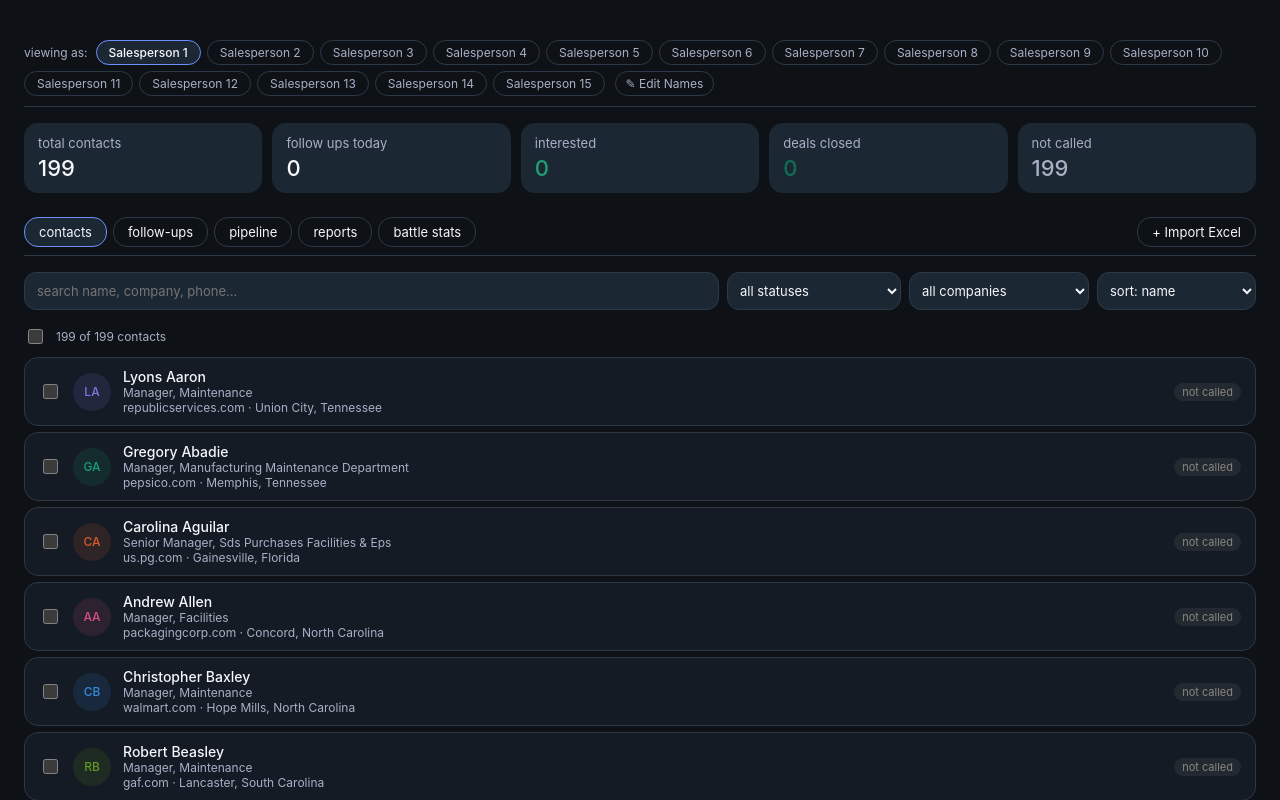
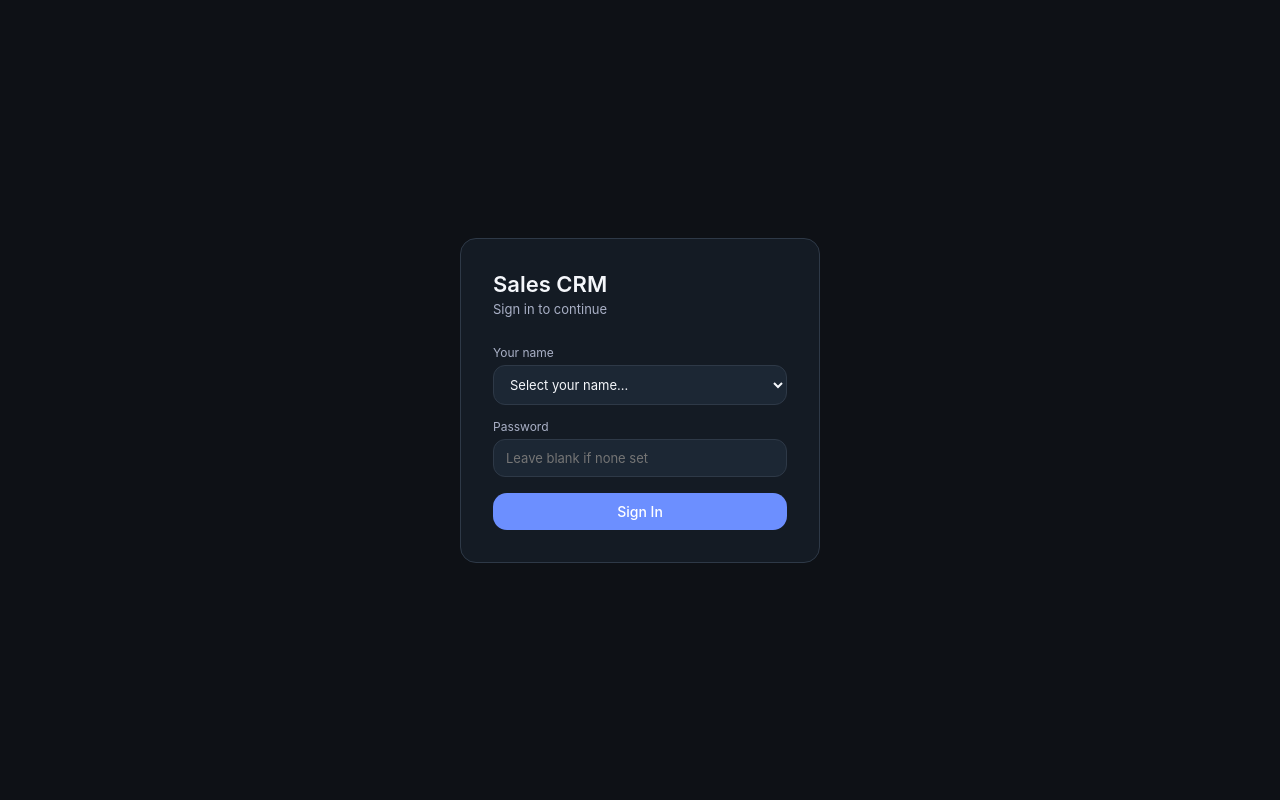
Before and after one commit to Rephil5/SalesCRMApp, a React (Vite) app: page / in a window 1280 px wide. Shown: the top 800 px of the page. Built offline with nearby package versions, Linux system fonts and the light colour scheme.

Commit message:
describe your changes

```diff
--- a/src/CRM.jsx
+++ b/src/CRM.jsx
@@ -21,6 +21,8 @@ const STORAGE_KEY = "crm_data_v1";
 const CONTACTS_KEY = "crm_contacts_v1";
 const SALESPEOPLE_KEY = "crm_salespeople_v1";
 const ACTIVE_SP_KEY = "crm_active_sp_v1";
+const CREDENTIALS_KEY = "crm_credentials_v1";
+const SESSION_KEY = "crm_session_v1";
 
 // Legacy keys kept only for one-time migration of sp1's data
 const LEGACY_ADDED_KEY = "crm_added_contacts_v1";
@@ -77,6 +79,10 @@ function saveData(data, key) {
   }
 }
 
+function loadCredentials() {
+  try { return JSON.parse(localStorage.getItem(CREDENTIALS_KEY) || '{}'); } catch { return {}; }
+}
+
 function initials(first, last) {
   const a = (first || "")[0] || (last || "")[0] || "?";
   const b = (last || "")[0] || "";
@@ -122,9 +128,21 @@ export default function CRM() {
     localStorage.setItem(SALESPEOPLE_KEY, JSON.stringify(defaults));
     return defaults;
   });
-  const [activeSP, setActiveSP] = useState(() => localStorage.getItem(ACTIVE_SP_KEY) || 'sp1');
+  const [loggedInSP, setLoggedInSP] = useState(() => {
+    try { return localStorage.getItem(SESSION_KEY) || null; } catch { return null; }
+  });
+  const [loginSPId, setLoginSPId] = useState('');
+  const [loginPassword, setLoginPassword] = useState('');
+  const [loginError, setLoginError] = useState('');
+  const [activeSP, setActiveSP] = useState(() => {
+    try {
+      const session = localStorage.getItem(SESSION_KEY);
+      return session || localStorage.getItem(ACTIVE_SP_KEY) || 'sp1';
+    } catch { return 'sp1'; }
+  });
   const [showManageTeam, setShowManageTeam] = useState(false);
   const [editingNames, setEditingNames] = useState([]);
+  const [editingPasswords, setEditingPasswords] = useState([]);
 
   const [crmData, setCrmData] = useState(() => initData(`${STORAGE_KEY}_${localStorage.getItem(ACTIVE_SP_KEY) || 'sp1'}`));
   const [search, setSearch] = useState("");
@@ -313,6 +331,26 @@ export default function CRM() {
     setSelectedIds(new Set());
   }
 
+  function handleLogin() {
+    if (!loginSPId) { setLoginError('Please select your name.'); return; }
+    const creds = loadCredentials();
+    const stored = creds[loginSPId]?.password || '';
+    if (stored && loginPassword !== stored) { setLoginError('Incorrect password.'); return; }
+    try { localStorage.setItem(SESSION_KEY, loginSPId); } catch {}
+    setLoggedInSP(loginSPId);
+    setActiveSP(loginSPId);
+    setLoginPassword('');
+    setLoginError('');
+  }
+
+  function handleLogout() {
+    try { localStorage.removeItem(SESSION_KEY); } catch {}
+    setLoggedInSP(null);
+    setLoginSPId('');
+    setLoginPassword('');
+    setLoginError('');
+  }
+
   function handleExcelImport(e) {
     const file = e.target.files[0];
     if (!file) return;
@@ -452,6 +490,27 @@ export default function CRM() {
       <h2 style={{ position: 'absolute', left: '-9999px', top: 'auto', width: '1px', height: '1px', overflow: 'hidden' }}>Sales CRM — {allContacts.length} contacts</h2>
 
       <div style={{ display: 'flex', alignItems: 'center', gap: '6px', flexWrap: 'wrap', marginBottom: '1rem', paddingBottom: '10px', borderBottom: '0.5px solid var(--color-border-tertiary)' }}>
+        {loggedInSP ? (
+          <>
+            <span style={{ fontSize: '12px', color: 'var(--color-text-secondary)', flexShrink: 0 }}>signed in as:</span>
+            <span style={{ padding: '4px 12px', borderRadius: '20px', border: '0.5px solid var(--color-border-primary)', background: 'var(--color-background-secondary)', fontSize: '12px', fontWeight: 500, color: 'var(--color-text-primary)' }}>
+              {salespeople.find(s => s.id === loggedInSP)?.name || loggedInSP}
+            </span>
+            <button
+              onClick={() => { const c = loadCredentials(); setEditingNames(salespeople.map(s => s.name)); setEditingPasswords(salespeople.map(s => c[s.id]?.password || '')); setShowManageTeam(true); }}
+              style={{ padding: '4px 10px', borderRadius: '20px', border: '0.5px solid var(--color-border-tertiary)', background: 'transparent', fontSize: '12px', cursor: 'pointer', color: 'var(--color-text-secondary)', marginLeft: '4px' }}
+            >
+              ✎ Edit Names
+            </button>
+            <button
+              onClick={handleLogout}
+              style={{ padding: '4px 12px', borderRadius: '20px', border: '0.5px solid var(--color-border-tertiary)', background: 'transparent', fontSize: '12px', cursor: 'pointer', color: 'var(--color-text-secondary)', marginLeft: 'auto' }}
+            >
+              Log out
+            </button>
+          </>
+        ) : (
+          <>
             <span style={{ fontSize: '12px', color: 'var(--color-text-secondary)', marginRight: '2px', flexShrink: 0 }}>viewing as:</span>
             {salespeople.map(sp => (
               <button
@@ -473,11 +532,13 @@ export default function CRM() {
               </button>
             ))}
             <button
-          onClick={() => { setEditingNames(salespeople.map(s => s.name)); setShowManageTeam(true); }}
+              onClick={() => { const c = loadCredentials(); setEditingNames(salespeople.map(s => s.name)); setEditingPasswords(salespeople.map(s => c[s.id]?.password || '')); setShowManageTeam(true); }}
               style={{ padding: '4px 10px', borderRadius: '20px', border: '0.5px solid var(--color-border-tertiary)', background: 'transparent', fontSize: '12px', cursor: 'pointer', color: 'var(--color-text-secondary)', marginLeft: '4px' }}
             >
               ✎ Edit Names
             </button>
+          </>
+        )}
       </div>
 
       <div style={outerGridStyle}>
@@ -999,12 +1060,17 @@ export default function CRM() {
 
       {showManageTeam && (
         <div style={{ position: 'fixed', inset: 0, background: 'rgba(0,0,0,0.4)', display: 'flex', alignItems: 'center', justifyContent: 'center', zIndex: 2000, padding: '20px' }}>
-          <div style={{ background: 'var(--color-background-primary)', borderRadius: 'var(--border-radius-lg)', border: '0.5px solid var(--color-border-tertiary)', width: '100%', maxWidth: '420px', maxHeight: '80vh', display: 'flex', flexDirection: 'column' }}>
+          <div style={{ background: 'var(--color-background-primary)', borderRadius: 'var(--border-radius-lg)', border: '0.5px solid var(--color-border-tertiary)', width: '100%', maxWidth: '520px', maxHeight: '80vh', display: 'flex', flexDirection: 'column' }}>
             <div style={{ display: 'flex', alignItems: 'center', justifyContent: 'space-between', padding: '1rem 1.25rem', borderBottom: '0.5px solid var(--color-border-tertiary)' }}>
-              <span style={{ fontSize: '15px', fontWeight: 500 }}>Edit Salesperson Names</span>
+              <span style={{ fontSize: '15px', fontWeight: 500 }}>Edit Names & Passwords</span>
               <button onClick={() => setShowManageTeam(false)} style={{ background: 'none', border: 'none', cursor: 'pointer', fontSize: '20px', color: 'var(--color-text-secondary)' }}>×</button>
             </div>
-            <div style={{ overflowY: 'auto', padding: '1rem 1.25rem', flex: 1, minHeight: 0 }}>
+            <div style={{ display: 'flex', gap: '10px', padding: '6px 1.25rem', borderBottom: '0.5px solid var(--color-border-tertiary)', fontSize: '11px', color: 'var(--color-text-secondary)' }}>
+              <span style={{ width: '20px', flexShrink: 0 }} />
+              <span style={{ flex: 1 }}>Name</span>
+              <span style={{ width: '150px', flexShrink: 0 }}>Password</span>
+            </div>
+            <div style={{ overflowY: 'auto', padding: '0.75rem 1.25rem', flex: 1, minHeight: 0 }}>
               {editingNames.map((name, i) => (
                 <div key={i} style={{ display: 'flex', alignItems: 'center', gap: '10px', marginBottom: '8px' }}>
                   <span style={{ fontSize: '12px', color: 'var(--color-text-secondary)', width: '20px', textAlign: 'right', flexShrink: 0 }}>{i + 1}</span>
@@ -1017,6 +1083,16 @@ export default function CRM() {
                     style={{ flex: 1, fontSize: '13px', padding: '6px 10px' }}
                     placeholder={`Salesperson ${i + 1}`}
                   />
+                  <input
+                    type="password"
+                    value={editingPasswords[i] || ''}
+                    onChange={e => {
+                      const val = e.target.value;
+                      setEditingPasswords(prev => { const u = [...prev]; u[i] = val; return u; });
+                    }}
+                    style={{ width: '150px', flexShrink: 0, fontSize: '13px', padding: '6px 10px' }}
+                    placeholder="set password…"
+                  />
                 </div>
               ))}
             </div>
@@ -1027,13 +1103,61 @@ export default function CRM() {
                   const updated = salespeople.map((sp, i) => ({ ...sp, name: editingNames[i] || sp.name }));
                   setSalespeople(updated);
                   saveData(updated, SALESPEOPLE_KEY);
+                  const creds = loadCredentials();
+                  updated.forEach((sp, i) => { creds[sp.id] = { ...creds[sp.id], password: editingPasswords[i] || '' }; });
+                  try { localStorage.setItem(CREDENTIALS_KEY, JSON.stringify(creds)); } catch {}
                   setShowManageTeam(false);
                 }}
                 style={{ flex: 1, padding: '8px', fontSize: '13px', cursor: 'pointer', borderRadius: 'var(--border-radius-md)', background: 'var(--color-border-primary)', color: '#fff', border: 'none' }}
               >
-                Save Names
+                Save
               </button>
             </div>
+          </div>
+        </div>
+      )}
+
+      {!loggedInSP && (
+        <div style={{ position: 'fixed', inset: 0, background: 'var(--color-background)', display: 'flex', alignItems: 'center', justifyContent: 'center', zIndex: 9999, padding: '20px' }}>
+          <div style={{ background: 'var(--color-background-primary)', borderRadius: 'var(--border-radius-lg)', border: '0.5px solid var(--color-border-tertiary)', width: '100%', maxWidth: '360px', padding: '2rem' }}>
+            <div style={{ fontSize: '22px', fontWeight: 600, marginBottom: '4px' }}>Sales CRM</div>
+            <div style={{ fontSize: '13px', color: 'var(--color-text-secondary)', marginBottom: '1.75rem' }}>Sign in to continue</div>
+
+            <div style={{ marginBottom: '14px' }}>
+              <label style={{ fontSize: '12px', color: 'var(--color-text-secondary)', display: 'block', marginBottom: '5px' }}>Your name</label>
+              <select
+                value={loginSPId}
+                onChange={e => { setLoginSPId(e.target.value); setLoginError(''); }}
+                onKeyDown={e => e.key === 'Enter' && handleLogin()}
+                style={{ width: '100%', fontSize: '13px' }}
+              >
+                <option value="">Select your name…</option>
+                {salespeople.map(sp => <option key={sp.id} value={sp.id}>{sp.name}</option>)}
+              </select>
+            </div>
+
+            <div style={{ marginBottom: '6px' }}>
+              <label style={{ fontSize: '12px', color: 'var(--color-text-secondary)', display: 'block', marginBottom: '5px' }}>Password</label>
+              <input
+                type="password"
+                value={loginPassword}
+                onChange={e => { setLoginPassword(e.target.value); setLoginError(''); }}
+                onKeyDown={e => e.key === 'Enter' && handleLogin()}
+                placeholder="Leave blank if none set"
+                style={{ width: '100%', fontSize: '13px' }}
+              />
+            </div>
+
+            {loginError && (
+              <div style={{ fontSize: '12px', color: 'var(--color-text-danger)', marginBottom: '10px' }}>{loginError}</div>
+            )}
+
+            <button
+              onClick={handleLogin}
+              style={{ width: '100%', padding: '10px', fontSize: '14px', cursor: 'pointer', borderRadius: 'var(--border-radius-md)', background: 'var(--color-border-primary)', color: '#fff', border: 'none', marginTop: '10px', fontWeight: 500 }}
+            >
+              Sign In
+            </button>
           </div>
         </div>
       )}
```
Lines whose indentation alone changed are shown as unchanged.
